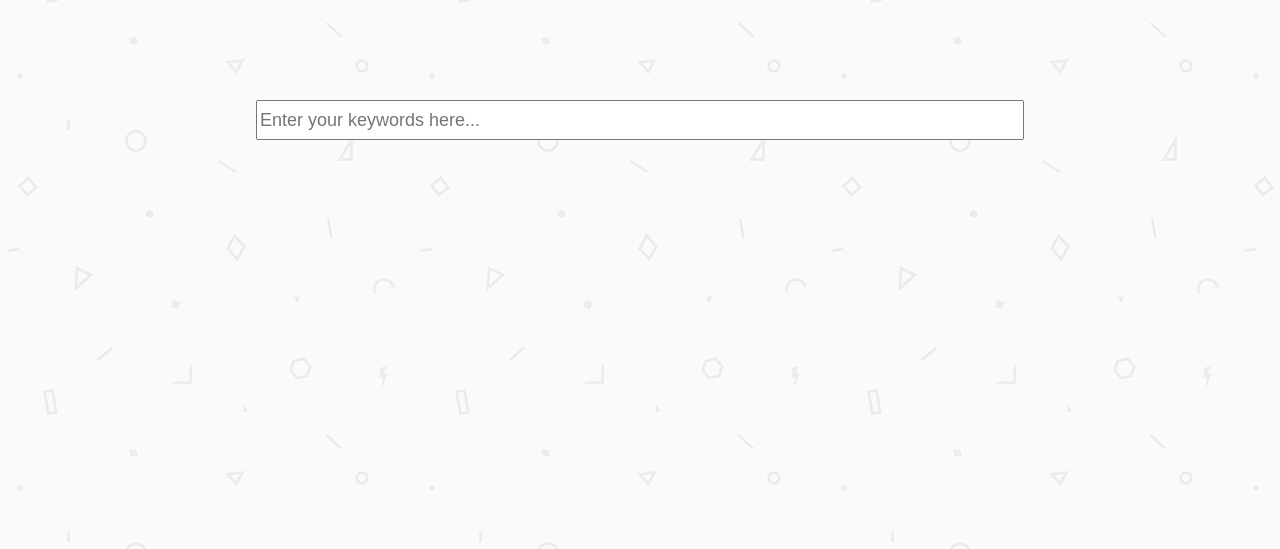
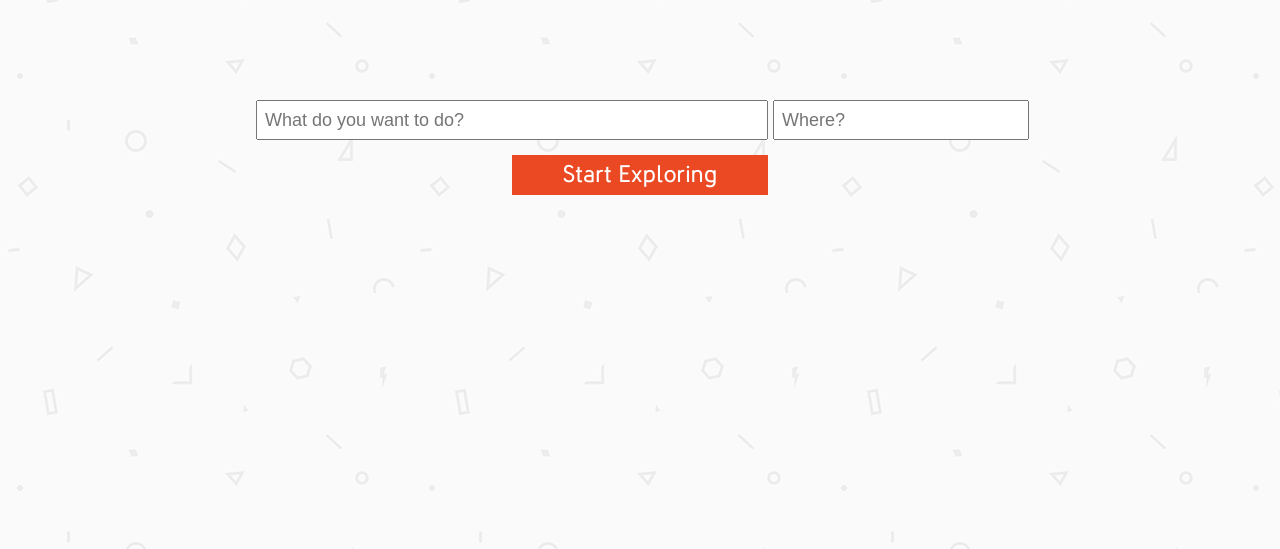
Before and after one commit to mikemeyerson/jobjumbler, a plain HTML site: page index.html in a window 1280 px wide. Shown: the part 301-850 px from the top of the page. Drawn offline with nearby package versions, Linux system fonts and the light colour scheme.

Commit message:
added location functionality

```diff
--- a/index.html
+++ b/index.html
@@ -19,9 +19,11 @@
 		<div id="intro">Tell us what you want to do. We'll do the rest.</div>
 
 		<form role="form" method="get" id="form" action="/search.php">
-			<input type="search" id="searchbar" placeholder="Enter your keywords here..." name="job_query">
+			<input type="search" id="searchbar" placeholder=" What do you want to do?" name="job_query">
 
-			<input type="submit" style="display:none" value="Submit">
+			<input type="search" id="citybar" placeholder=" Where?" name="city_query">
+
+			<input type="submit" id="submitbtn" value="Start Exploring">
 		</form>
 
 	</div>
--- a/mystyle.css
+++ b/mystyle.css
@@ -56,6 +56,30 @@ html, body {
 	position:absolute;
 	height:40px;
 	left:20%;
-	width:60%;
+	width:40%;
 	font-size:large;
 }
+
+#citybar
+{
+	position:absolute;
+	height:40px;
+	left:60%;
+	width:20%;
+	margin-left:5px;
+	font-size:large;
+}
+
+#submitbtn
+{
+	position:relative;
+	top:55px;
+	width:20%;
+	height:40px;
+	font-size:x-large;
+	padding-top:2px;
+	border:none;
+	color:#ffffff;
+	font-family:foncy;
+	background-color: rgb(235, 73, 36);
+}
```
Also changed, not shown: 2 other files.
